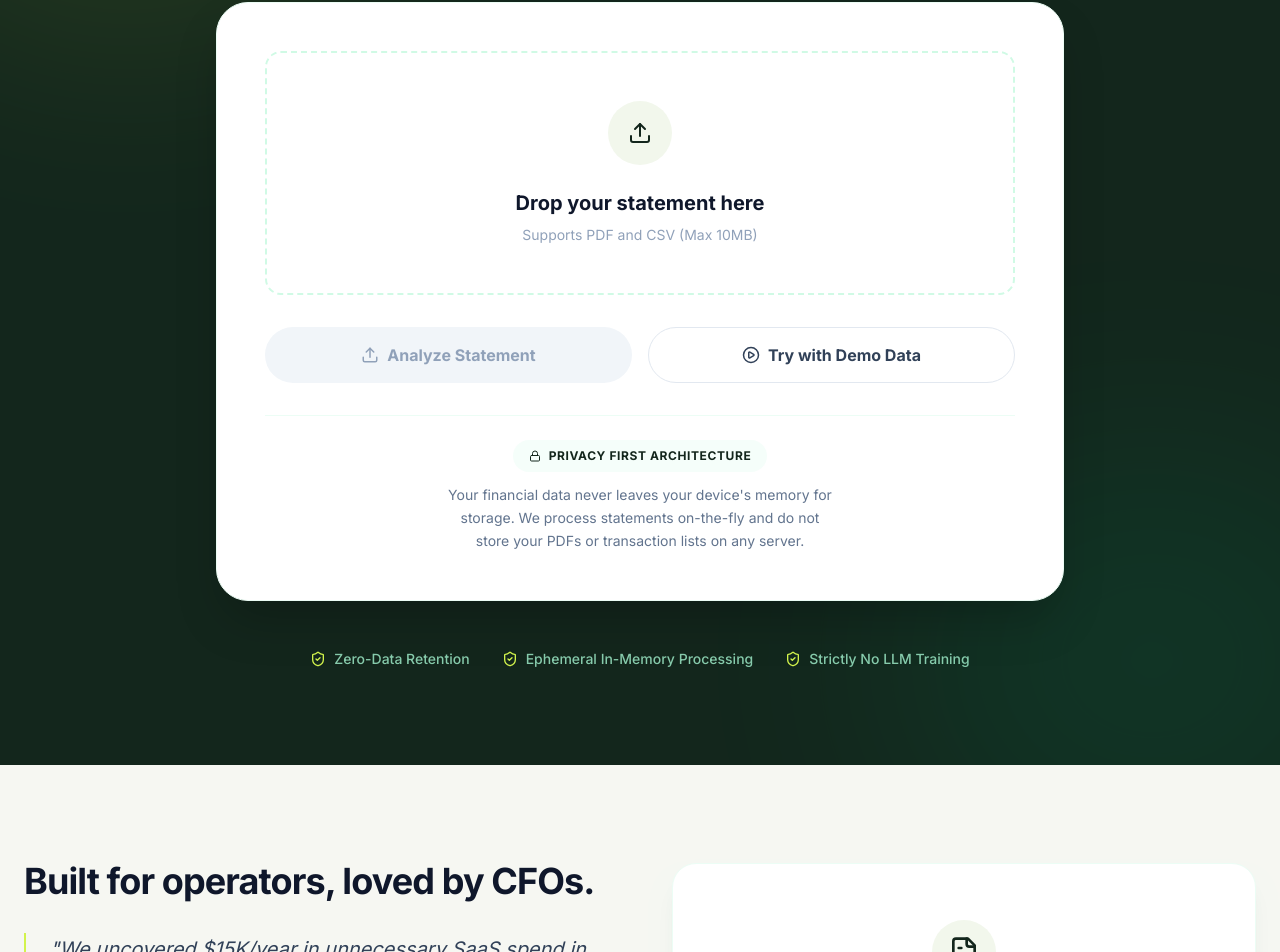
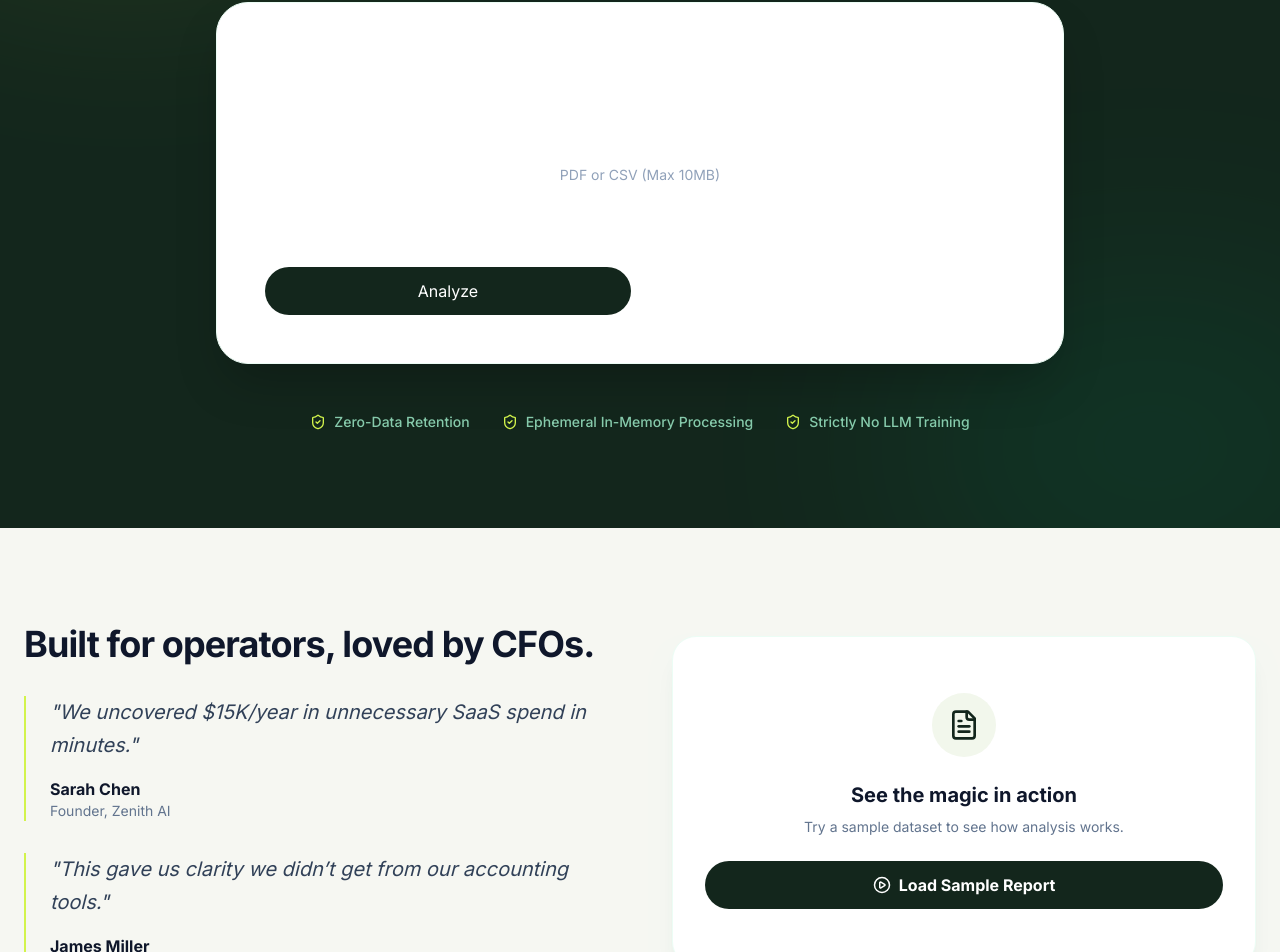
Before and after one commit to JyotbirLamba13/Spendwise-AI, a React (Vite) app: page / in a window 1280 px wide. Shown: the part 1806-2758 px from the top of the page. Built offline with nearby package versions, Linux system fonts and the light colour scheme.

Commit message:
Refactor password handling and improve error messages

```diff
--- a/src/components/AnalyzerWidget.tsx
+++ b/src/components/AnalyzerWidget.tsx
@@ -13,78 +13,94 @@ interface AnalyzerWidgetProps {
 
 export default function AnalyzerWidget({ onReportGenerated, showDemoOnly = false }: AnalyzerWidgetProps) {
   const [file, setFile] = useState<File | null>(null);
-  const [isPasswordProtected, setIsPasswordProtected] = useState(false);
   const [password, setPassword] = useState('');
+  const [needsPassword, setNeedsPassword] = useState(false);
   const [isLoading, setIsLoading] = useState(false);
   const [error, setError] = useState<string | null>(null);
+
   const fileInputRef = useRef<HTMLInputElement>(null);
 
+  // =========================
+  // FILE SELECT
+  // =========================
   const handleFileChange = (e: React.ChangeEvent<HTMLInputElement>) => {
     const selected = e.target.files?.[0];
-    if (selected) {
+    if (!selected) return;
+
     setFile(selected);
     setError(null);
-      // For demo purposes, we manually show password if filename contains "protected"
-      if (selected.name.toLowerCase().includes('protected')) {
-        setIsPasswordProtected(true);
-      } else {
-        setIsPasswordProtected(false);
-      }
-    }
+    setPassword('');
+    setNeedsPassword(false);
   };
 
+  // =========================
+  // UPLOAD HANDLER
+  // =========================
   const handleUpload = async () => {
     if (!file) return;
+
     setIsLoading(true);
     setError(null);
 
     try {
       const formData = new FormData();
       formData.append('file', file);
-      if (password) formData.append('password', password);
+
+      // Only send password if required
+      if (needsPassword && password) {
+        formData.append('password', password);
+      }
 
       const response = await fetch('/api/parse-document', {
         method: 'POST',
         body: formData,
       });
 
-      if (!response.ok) {
       const data = await response.json();
 
-        // Handle specific technical rejection codes
+      if (!response.ok) {
+        // 🔐 PASSWORD FLOW
         if (data.error === 'PASSWORD_REQUIRED') {
-          setIsPasswordProtected(true);
-          throw new Error("This PDF is password-protected. Please enter the password below to continue.");
+          setNeedsPassword(true);
+          setIsLoading(false);
+          return; // 👈 IMPORTANT: stop execution, don't throw
         }
 
+        // 📄 SCAN ERROR
         if (data.error === 'SCAN_DETECTED') {
-          throw new Error("This PDF looks like an image or scan. Please upload a PDF with selectable text or a CSV file.");
+          throw new Error(
+            'This PDF looks like a scanned image. Please upload a text-based PDF or CSV.'
+          );
         }
 
         throw new Error(data.message || data.error || 'Failed to parse file');
       }
 
-      const { text } = await response.json();
-
+      // =========================
+      // AI ANALYSIS
+      // =========================
       try {
-        const report = await analyzeStatement(text);
+        const report = await analyzeStatement(data.text);
         onReportGenerated(report);
       } catch (aiErr: any) {
-        // Map the technical Gemini schema error to a friendly message
         if (aiErr.message?.includes('pattern') || aiErr.message?.includes('schema')) {
-          throw new Error("We encountered a small formatting issue while analyzing your data. Please try uploading the file one more time.");
+          throw new Error(
+            'We hit a formatting issue while analyzing your file. Please try again.'
+          );
         }
         throw aiErr;
       }
-
     } catch (err: any) {
       console.error(err);
-      setError(err.message || "An unexpected error occurred during analysis.");
+      setError(err.message || 'Something went wrong.');
     } finally {
       setIsLoading(false);
     }
   };
 
+  // =========================
+  // DEMO MODE
+  // =========================
   const tryWithDemo = () => {
     setIsLoading(true);
     setTimeout(() => {
@@ -93,6 +109,9 @@ export default function AnalyzerWidget({ onReportGenerated, showDemoOnly = false
     }, 1500);
   };
 
+  // =========================
+  // DEMO ONLY VIEW
+  // =========================
   if (showDemoOnly) {
     return (
       <div className="text-center py-6">
@@ -103,12 +122,12 @@ export default function AnalyzerWidget({ onReportGenerated, showDemoOnly = false
         </div>
         <h3 className="text-xl font-bold mb-2 text-slate-900">See the magic in action</h3>
         <p className="text-slate-500 text-sm mb-6 max-w-sm mx-auto">
-          Don't have a statement handy? See what a full analysis looks like using our sample dataset.
+          Try a sample dataset to see how analysis works.
         </p>
         <button
           onClick={tryWithDemo}
           disabled={isLoading}
-          className="w-full h-12 rounded-full font-bold bg-brand text-white hover:bg-emerald-900 transition-all flex items-center justify-center gap-2 shadow-lg shadow-emerald-900/10"
+          className="w-full h-12 rounded-full font-bold bg-brand text-white flex items-center justify-center gap-2"
         >
           {isLoading ? <Loader2 className="animate-spin" /> : <PlayCircle size={18} />}
           Load Sample Report
@@ -117,13 +136,18 @@ export default function AnalyzerWidget({ onReportGenerated, showDemoOnly = false
     );
   }
 
+  // =========================
+  // MAIN UI
+  // =========================
   return (
-    <div className="bg-white rounded-[2rem] p-8 md:p-12 shadow-2xl text-slate-900 border border-emerald-50">
+    <div className="bg-white rounded-[2rem] p-8 md:p-12 shadow-2xl border border-emerald-50">
       <div className="space-y-8">
+
+        {/* FILE UPLOAD */}
         {!file ? (
           <div
             onClick={() => fileInputRef.current?.click()}
-            className="border-2 border-dashed border-emerald-100 rounded-2xl p-12 text-center hover:border-brand hover:bg-brand-light/20 cursor-pointer transition-all group"
+            className="border-2 border-dashed rounded-2xl p-12 text-center cursor-pointer"
           >
             <input
               ref={fileInputRef}
@@ -132,90 +156,66 @@ export default function AnalyzerWidget({ onReportGenerated, showDemoOnly = false
               accept=".pdf,.csv"
               onChange={handleFileChange}
             />
-            <div className="w-16 h-16 bg-brand-light rounded-full flex items-center justify-center mx-auto mb-6 text-brand group-hover:scale-110 transition-transform">
-              <Upload size={24} />
-            </div>
-            <p className="text-xl font-bold mb-2">Drop your statement here</p>
-            <p className="text-slate-400 text-sm">Supports PDF and CSV (Max 10MB)</p>
+            <Upload className="mx-auto mb-4" />
+            <p className="font-bold">Upload your statement</p>
+            <p className="text-sm text-slate-400">PDF or CSV (Max 10MB)</p>
           </div>
         ) : (
-          <div className="flex items-center gap-4 p-4 bg-paper rounded-xl border border-emerald-50">
-            <div className="w-12 h-12 bg-white rounded-lg flex items-center justify-center text-brand border border-emerald-100">
-               <FileText size={24} />
-            </div>
-            <div className="flex-1 overflow-hidden">
-               <p className="font-bold truncate">{file.name}</p>
-               <p className="text-xs text-slate-400 uppercase tracking-wider font-bold">Ready to analyze</p>
-            </div>
+          <div className="flex items-center gap-4 p-4 border rounded-xl">
+            <FileText />
+            <span className="flex-1 truncate">{file.name}</span>
             <button
-              onClick={() => {setFile(null); setPassword(''); setIsPasswordProtected(false);}}
-              className="text-xs font-bold text-red-500 hover:text-red-600 px-3 py-1"
+              onClick={() => {
+                setFile(null);
+                setPassword('');
+                setNeedsPassword(false);
+              }}
             >
               Remove
             </button>
           </div>
         )}
 
-        {isPasswordProtected && (
-          <motion.div
-            initial={{ opacity: 0, y: -10 }}
-            animate={{ opacity: 1, y: 0 }}
-            className="space-y-3"
-          >
-            <label className="text-sm font-bold text-slate-700 flex items-center gap-2">
+        {/* PASSWORD INPUT */}
+        {needsPassword && (
+          <motion.div initial={{ opacity: 0 }} animate={{ opacity: 1 }}>
+            <label className="flex items-center gap-2 text-sm font-bold">
               <Lock size={14} />
-              PDF Password
+              Enter PDF Password
             </label>
             <input
               type="password"
               value={password}
               onChange={(e) => setPassword(e.target.value)}
-              placeholder="Enter file password..."
-              className="w-full px-4 py-3 bg-paper rounded-xl border border-emerald-100 focus:border-brand focus:ring-1 focus:ring-brand outline-none transition-all"
+              className="w-full mt-2 p-3 border rounded-xl"
             />
-            <p className="text-xs text-slate-400">Passwords are used only for local decryption and are never stored.</p>
           </motion.div>
         )}
 
+        {/* ERROR */}
         {error && (
-          <div className="flex items-start gap-3 p-4 bg-red-50 text-red-600 rounded-xl text-sm border border-red-100">
-             <AlertCircle className="shrink-0" size={18} />
-             <p>{error}</p>
+          <div className="flex gap-2 text-red-500 text-sm">
+            <AlertCircle size={16} />
+            {error}
           </div>
         )}
 
-        <div className="grid grid-cols-1 sm:grid-cols-2 gap-4">
+        {/* ACTIONS */}
+        <div className="flex gap-4">
           <button
             disabled={!file || isLoading}
             onClick={handleUpload}
-             className={cn(
-               "h-14 rounded-full font-bold flex items-center justify-center gap-2 transition-all",
-               file && !isLoading ? "bg-brand text-white hover:bg-emerald-900 shadow-lg shadow-emerald-900/10" : "bg-slate-100 text-slate-400 cursor-not-allowed"
-             )}
+            className="flex-1 h-12 bg-brand text-white rounded-full"
           >
-             {isLoading ? <Loader2 className="animate-spin" /> : <Upload size={18} />}
-             Analyze Statement
+            {isLoading ? <Loader2 className="animate-spin" /> : 'Analyze'}
           </button>
+
           <button
             onClick={tryWithDemo}
-             disabled={isLoading}
-             className="h-14 rounded-full font-bold border border-slate-200 text-slate-700 hover:bg-slate-50 transition-all flex items-center justify-center gap-2"
+            className="flex-1 h-12 border rounded-full"
           >
-             <PlayCircle size={18} />
-             Try with Demo Data
+            Demo
           </button>
-        </div>
-
-        {/* Privacy Promise Reassurance */}
-        <div className="pt-6 border-t border-emerald-50 text-center">
-          <div className="inline-flex items-center gap-2 px-4 py-2 bg-emerald-50/50 rounded-full text-brand text-xs font-bold uppercase tracking-wider mb-3">
-            <Lock size={12} />
-            Privacy First Architecture
-          </div>
-          <p className="text-sm text-slate-500 leading-relaxed max-w-sm mx-auto">
-            Your financial data never leaves your device's memory for storage.
-            We process statements on-the-fly and do not store your PDFs or transaction lists on any server.
-          </p>
         </div>
       </div>
     </div>
```
Lines whose indentation alone changed are shown as unchanged.
